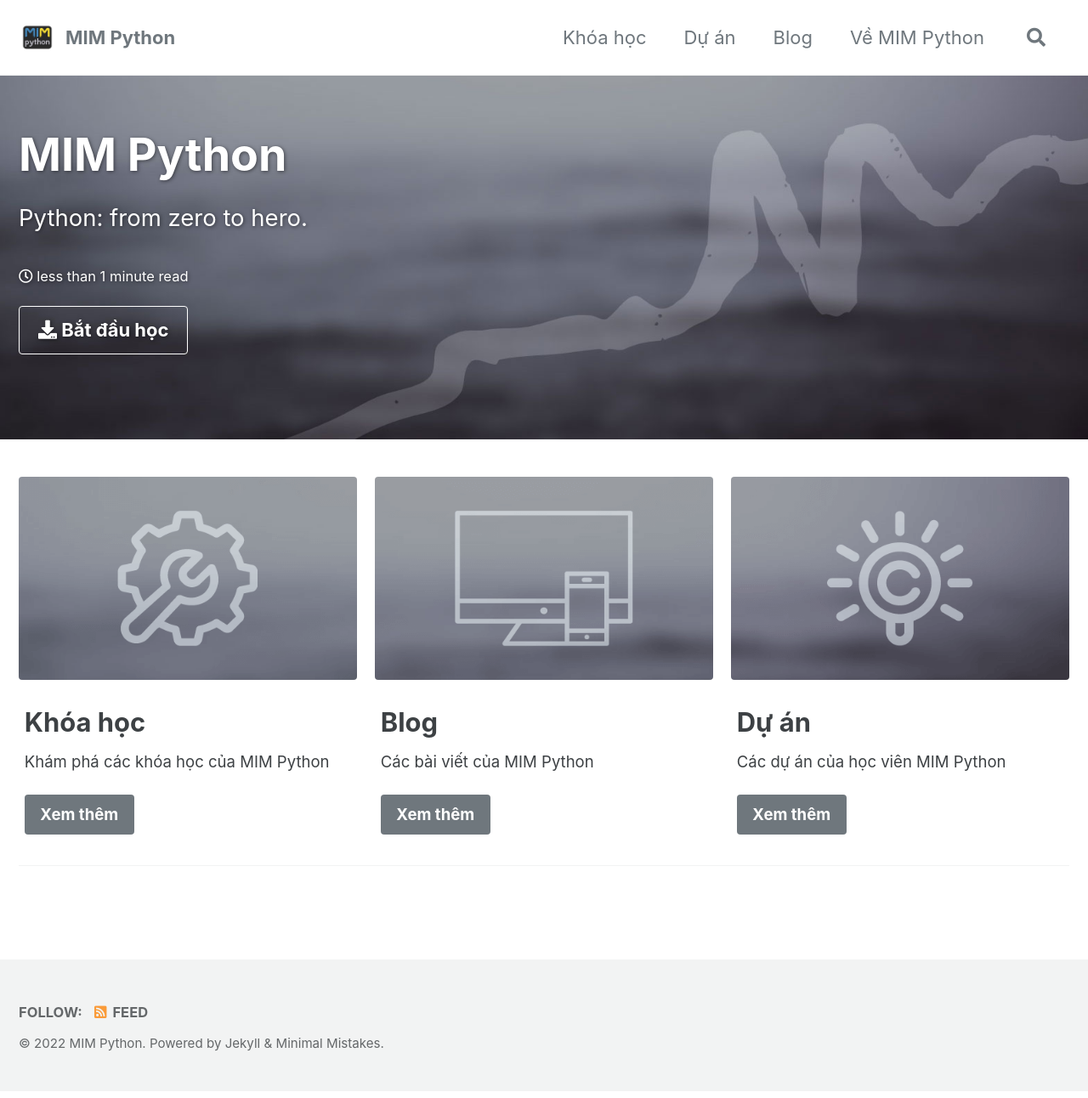
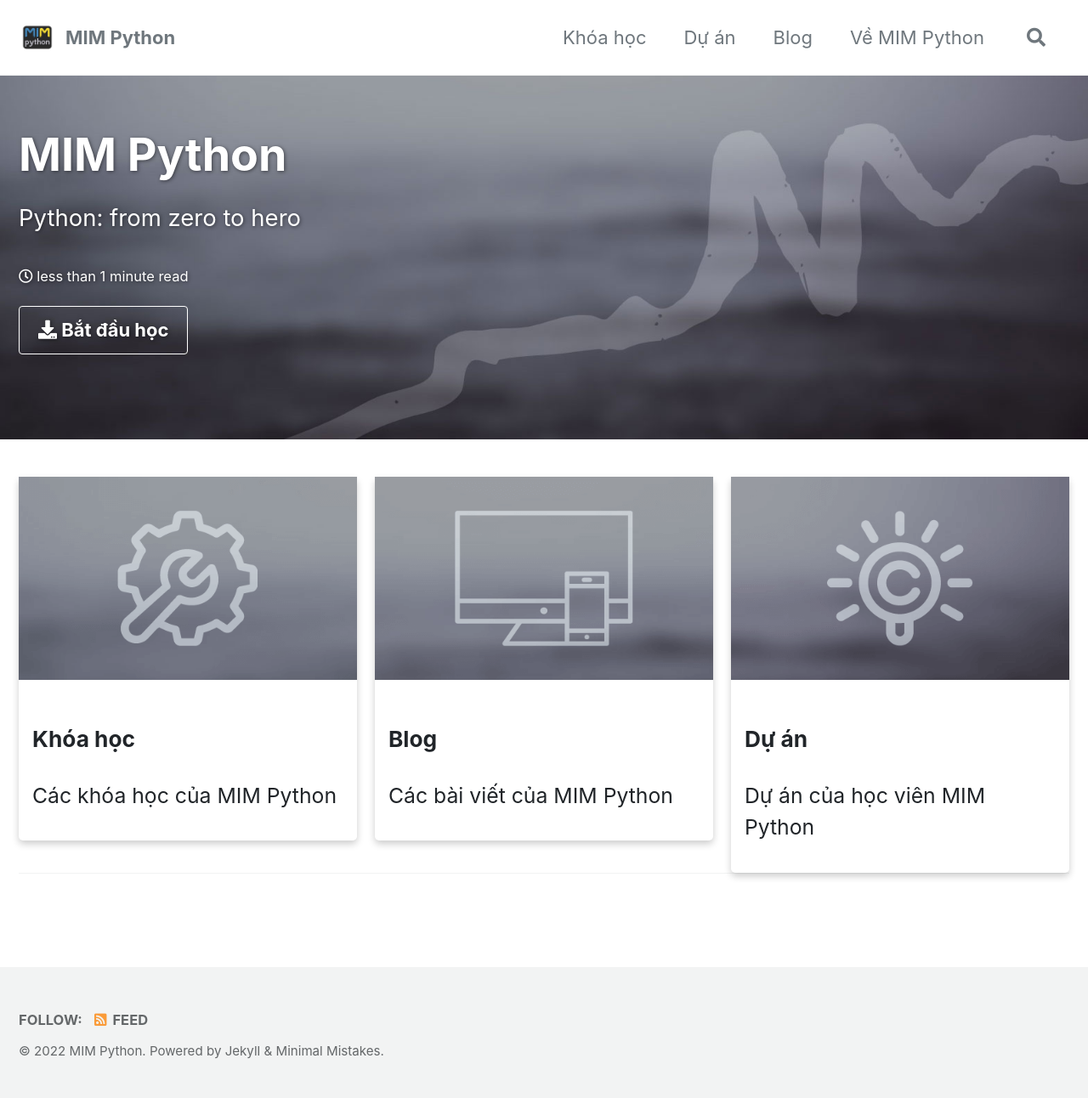
Before and after one commit to MIMPython/mimpython.github.io, a Jekyll site: the page built from index.html, in a window 1280 px wide. Shown: the whole page at 85% size. Built offline with Jekyll 4.4.1, drawn with Linux system fonts in a browser that asks for light colours; cached includes are drawn as plain includes; the list of posts is cut into pages by our own code.

Commit message:
Add card

```diff
--- a/_includes/feature_row
+++ b/_includes/feature_row
@@ -9,6 +9,23 @@
   {% for f in feature_row %}
     <div class="feature__item{% if include.type %}--{{ include.type }}{% endif %}">
       <div class="archive__item">
+        <a href="{{ f.url | relative_url }}" class ="card">
+          <div class="card">
+            {% if f.image_path %}
+              <img src="{{ f.image_path | relative_url }}"
+                  alt="{% if f.alt %}{{ f.alt }}{% endif %}" style="width:100%">
+            {% endif %}
+            <div class="container">
+              {% if f.title %}
+                <h4 class="card-title">{{ f.title }}</h4>
+              {% endif %}
+              {% if f.excerpt %}
+                <p class="card-text">{{ f.excerpt | markdownify }}</p>
+              {% endif %}
+            </div>
+          </div>
+        </a>
+<!--
         {% if f.image_path %}
           <div class="archive__item-teaser">
             <a href="{{ f.url | relative_url }}">
@@ -34,7 +51,7 @@
           {% if f.url %}
             <p><a href="{{ f.url | relative_url }}" class="btn {{ f.btn_class }}">{{ f.btn_label | default: site.data.ui-text[site.locale].more_label | default: "Learn More" }}</a></p>
           {% endif %}
-        </div>
+        </div> -->
       </div>
     </div>
   {% endfor %}
--- a/_sass/minimal-mistakes/_archive.scss
+++ b/_sass/minimal-mistakes/_archive.scss
@@ -18,6 +18,26 @@
   }
 }
 
+.card {
+  /* Add shadows to create the "card" effect */
+  box-shadow: 0 4px 8px 0 rgba(0,0,0,0.2);
+  transition: 0.3s;
+  border-radius: 5px;
+}
+
+/* On mouse-over, add a deeper shadow */
+.card:hover {
+  box-shadow: 0 8px 16px 0 rgba(0,0,0,0.2);
+}
+
+a.card, a.card:hover {
+  color: #212529;
+  text-decoration: none;
+}
+/* Add some padding inside the card container */
+.container {
+  padding: 2px 16px;
+}
 .archive__item {
   position: relative;
 
--- a/index.html
+++ b/index.html
@@ -7,11 +7,11 @@
     - label: "<i class='fas fa-download'></i> Bắt đầu học"
       url: "/courses/"
 excerpt: >
-  Python: from zero to hero.<br />
+  Python: from zero to hero<br />
 feature_row:
   - image_path: /assets/images/mm-customizable-feature.png
     title: "Khóa học"
-    excerpt: "Khám phá các khóa học của MIM Python"
+    excerpt: "Các khóa học của MIM Python"
     url: "/courses/"
     btn_class: "btn--primary"
     btn_label: "Xem thêm"
@@ -23,7 +23,7 @@
     btn_label: "Xem thêm"
   - image_path: /assets/images/mm-free-feature.png
     title: "Dự án"
-    excerpt: "Các dự án của học viên MIM Python"
+    excerpt: "Dự án của học viên MIM Python"
     url: "/projects/"
     btn_class: "btn--primary"
     btn_label: "Xem thêm"
```
Also changed, not shown: _projects/project-01.md (+1 -1 lines).
